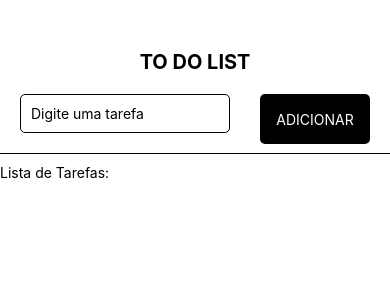
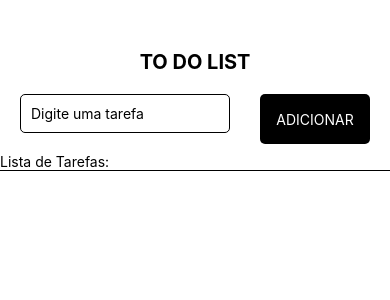
Before and after one commit to RodrigoSFDev/todo-list-expo, a React Native app: screen / in a window 390 px wide. Shown: the top 300 px of the page. Built offline with nearby package versions, Linux system fonts and the light colour scheme.

Commit message:
implementado o ScrollView

```diff
--- a/App.js
+++ b/App.js
@@ -1,5 +1,5 @@
 import { useState, useEffect } from 'react';
-import { StyleSheet, Text, TextInput, TouchableOpacity, View } from 'react-native';
+import { SafeAreaView, ScrollView, StyleSheet, Text, TextInput, TouchableOpacity, View } from 'react-native';
 import uuid from 'react-native-uuid';
 import AsyncStorage  from '@react-native-async-storage/async-storage';
 
@@ -62,7 +62,7 @@ export default function App() {
     setTarefas(novasTarefas);
   }
   return (
-    <View style={styles.container}>
+    <SafeAreaView style={styles.container}>
       <Text style={styles.titulo}>TO DO LIST</Text>
       <View style={styles.boxTarefa}>
         <TextInput
@@ -74,9 +74,9 @@ export default function App() {
           <Text style={{ color: '#fff' }}>ADICIONAR</Text>
         </TouchableOpacity>
       </View>
+  <Text>Lista de Tarefas:</Text>
       <View style={styles.linha}></View>
-      <View style={styles.lista}>
-  <Text>Lista de Tarefas:</Text>
+      <ScrollView style={styles.lista}>
   {tarefas.map((tarefa) => (
     <View key={tarefa.id} style={styles.listaTarefa}>
       {tarefa.editando ? (
@@ -108,8 +108,8 @@ export default function App() {
       </View>
     </View>
   ))}
-</View>
-    </View>
+</ScrollView>
+    </SafeAreaView>
   );
 }
 
```
